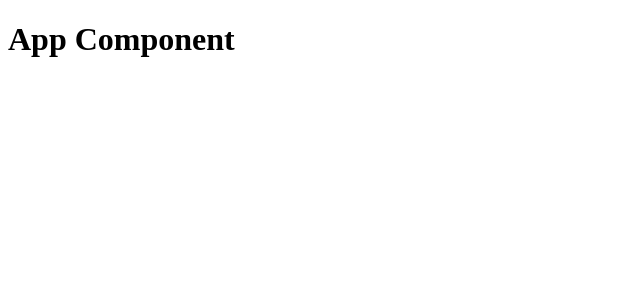
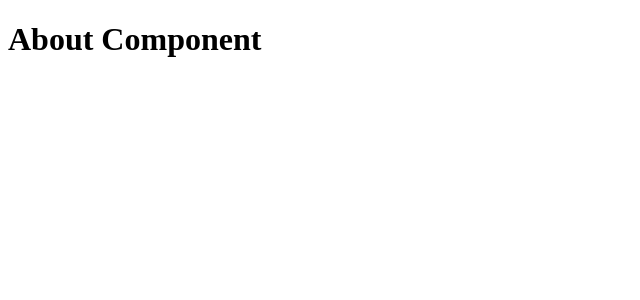
Before and after one commit to 2miri/TypeScript_React, a React (Vite) app: page /about in a window 1280 px wide. Shown: the top 300 px of the page, without its empty margins (0-640 px from the left). Built offline with nearby package versions, Linux system fonts and the light colour scheme.

Commit message:
[React Router v7] React Router v7 설치

```diff
--- a/package.json
+++ b/package.json
@@ -11,7 +11,8 @@
   },
   "dependencies": {
     "react": "^19.1.0",
-    "react-dom": "^19.1.0"
+    "react-dom": "^19.1.0",
+    "react-router": "^7.8.2"
   },
   "devDependencies": {
     "@eslint/js": "^9.25.0",
--- a/src/App.tsx
+++ /dev/null
@@ -1,7 +0,0 @@
-export default function App() {
-  return (
-    <>
-      <h1>App Component</h1>
-    </>
-  );
-}
--- a/src/main.tsx
+++ b/src/main.tsx
@@ -1,9 +1,9 @@
 import { StrictMode } from "react";
 import { createRoot } from "react-dom/client";
-import App from "./App.tsx";
+import Router from "./routes";
 
 createRoot(document.getElementById("root")!).render(
   <StrictMode>
-    <App />
+    <Router />
   </StrictMode>
 );
--- /dev/null
+++ b/src/routes/index.tsx
@@ -0,0 +1,22 @@
+import { createBrowserRouter, RouterProvider } from "react-router";
+import Home from "./pages/Home";
+import About from "./pages/About";
+
+const router = createBrowserRouter([
+  {
+    path: "/",
+    element: <Home />,
+  },
+  {
+    path: "/about",
+    element: <About />,
+  },
+]);
+
+export default function Router() {
+  return (
+    <>
+      <RouterProvider router={router} />
+    </>
+  );
+}
--- /dev/null
+++ b/src/routes/pages/About.tsx
@@ -0,0 +1,7 @@
+export default function About() {
+  return (
+    <>
+      <h1>About Component</h1>
+    </>
+  );
+}
--- /dev/null
+++ b/src/routes/pages/Home.tsx
@@ -0,0 +1,7 @@
+export default function Home() {
+  return (
+    <>
+      <h1>Home Component</h1>
+    </>
+  );
+}
```
Also changed, not shown: 1 other file (tests, documents, lock files or other folders).
